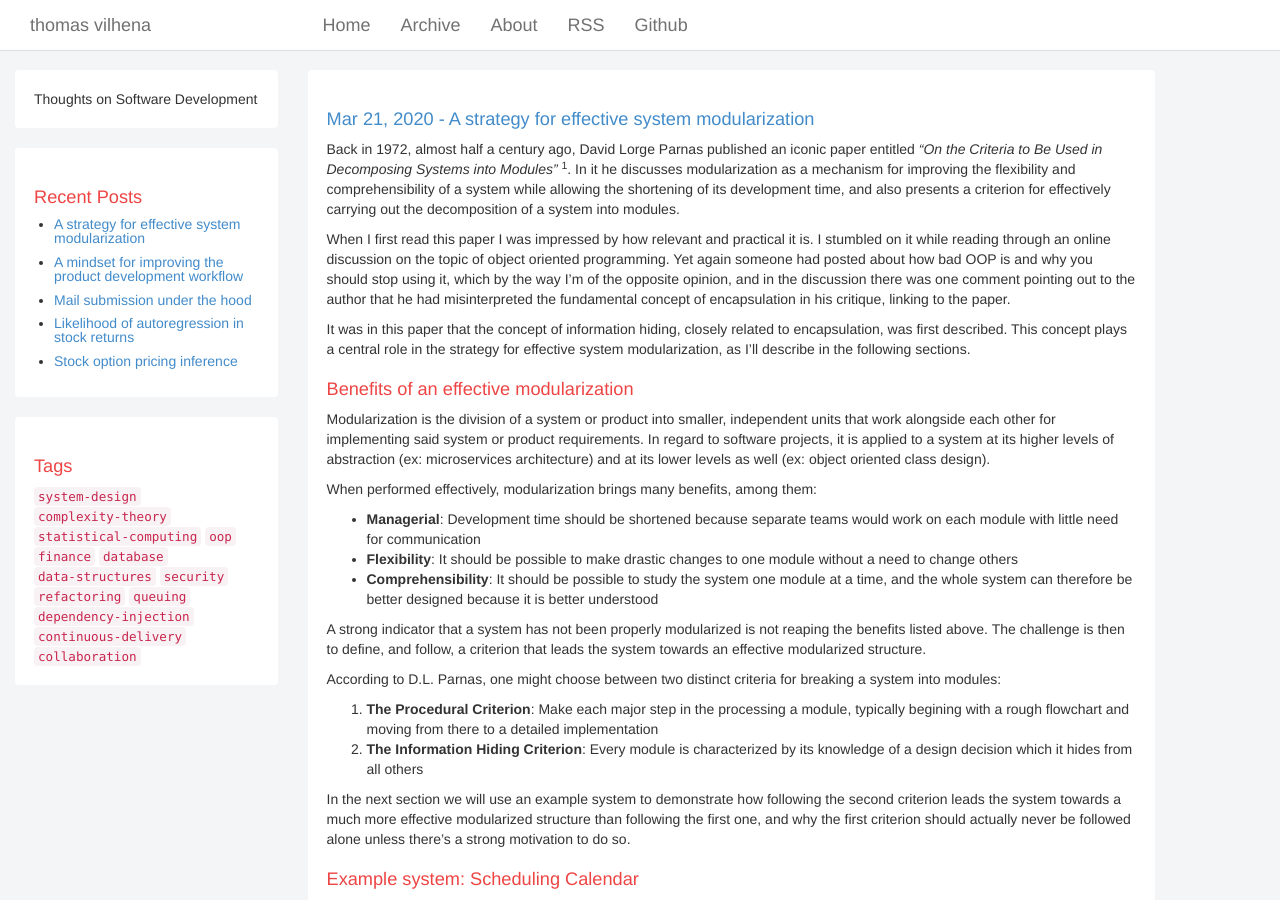
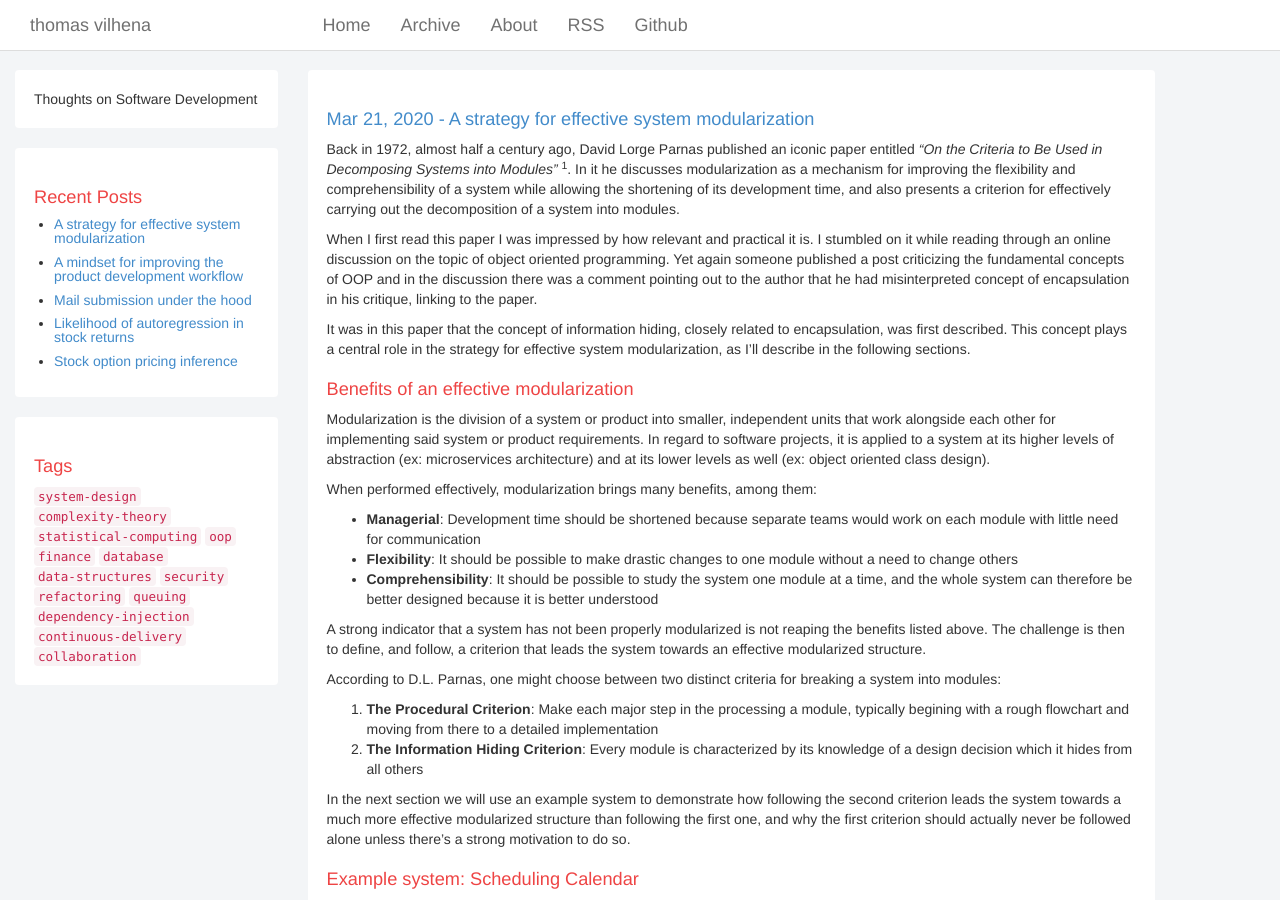
Before and after one commit to TCGV/blog, a Jekyll site: the page built from _posts/2020-03-21-a-strategy-for-effective-system-modularization.md, in a window 1280 px wide and 900 px high. Built offline with Jekyll 4.4.1, drawn with Linux system fonts in a browser that asks for light colours.

Commit message:
Minor rephrasing: 2020-03-21-a-strategy-for-effective-system-modularization.md

```diff
--- a/_posts/2020-03-21-a-strategy-for-effective-system-modularization.md
+++ b/_posts/2020-03-21-a-strategy-for-effective-system-modularization.md
@@ -5,10 +5,9 @@ date: 2020-03-21 15:00:00 -0300
 tags: system-design oop
 ---
 
-Back in 1972, almost half a century ago, David Lorge Parnas published an iconic paper entitled <i>"On the Criteria to Be Used in Decomposing Systems into Modules"</i> <sup>1</sup>. In it he discusses modularization as a mechanism
-for improving the flexibility and comprehensibility of a system while allowing the shortening of its development time, and also presents a criterion for effectively carrying out the decomposition of a system into modules.
+Back in 1972, almost half a century ago, David Lorge Parnas published an iconic paper entitled <i>"On the Criteria to Be Used in Decomposing Systems into Modules"</i> <sup>1</sup>. In it he discusses modularization as a mechanism for improving the flexibility and comprehensibility of a system while allowing the shortening of its development time, and also presents a criterion for effectively carrying out the decomposition of a system into modules.
 
-When I first read this paper I was impressed by how relevant and practical it is. I stumbled on it while reading through an online discussion on the topic of object oriented programming. Yet again someone had posted about how bad OOP is and why you should stop using it, which by the way I'm of the opposite opinion, and in the discussion there was one comment pointing out to the author that he had misinterpreted the fundamental concept of encapsulation in his critique, linking to the paper.
+When I first read this paper I was impressed by how relevant and practical it is. I stumbled on it while reading through an online discussion on the topic of object oriented programming. Yet again someone published a post criticizing the fundamental concepts of OOP and in the discussion there was a comment pointing out to the author that he had misinterpreted concept of encapsulation in his critique, linking to the paper.
 
 It was in this paper that the concept of information hiding, closely related to encapsulation, was first described. This concept plays a central role in the strategy for effective system modularization, as I'll describe in the following sections.
 
```
